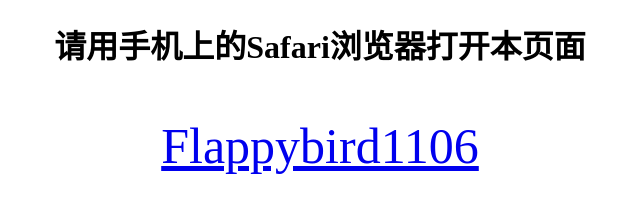
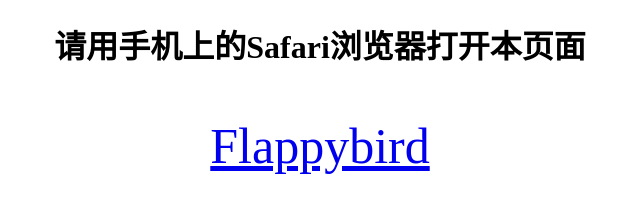
Before and after one commit to kavehkanes/TestIpa, a plain HTML site: page index.html in a window 1280 px wide. Shown: the whole page, without its empty margins (320-960 px from the left). Drawn offline with Linux system fonts and the light colour scheme.

Commit message:
Update index.html

```diff
--- a/index.html
+++ b/index.html
@@ -6,7 +6,7 @@
 <body>
 <center>
 <h1>请用手机上的Safari浏览器打开本页面</h1>
-<p style="font-size:50px"><a href="itms-services://?action=download-manifest&url=https://raw.githubusercontent.com/kavehkanes/TestIpa/master/flappybird.plist">Flappybird1106</a></p>
+<p style="font-size:50px"><a href="itms-services://?action=download-manifest&url=https://raw.githubusercontent.com/kavehkanes/TestIpa/master/flappybird.plist">Flappybird</a></p>
 <br><br><br>
 </center>
 </body>
```
